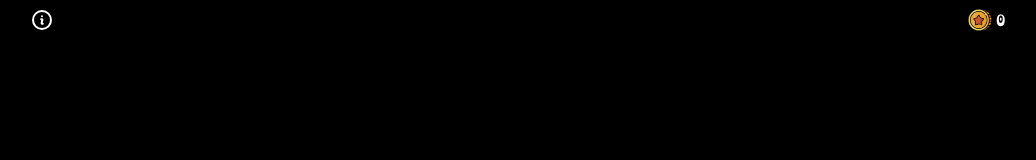
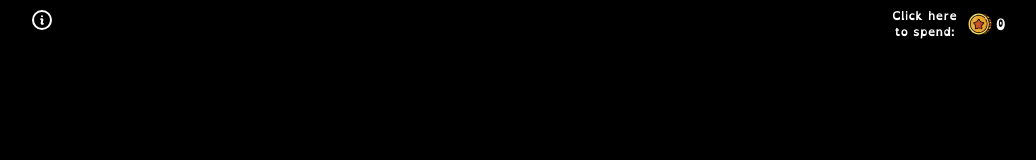
Before and after one commit to Timer00/witch-sweep, a React (Vite) app: page / in a window 1280 px wide. Shown: the top 160 px of the page, without its empty margins (122-1158 px from the left). Built offline with nearby package versions, Linux system fonts and the light colour scheme.

Commit message:
Update Readme & clarify coins are clickable

```diff
--- a/src/App.tsx
+++ b/src/App.tsx
@@ -181,7 +181,7 @@ const App = () => {
       {/* eslint-disable-next-line @typescript-eslint/ban-ts-comment */}
       {/*// @ts-ignore*/}
       <PageToShow {...currentConfiguration.props} />
-      <Coins amount={coins} onClick={() => setShowCoinSpend(true)} />
+      <Coins pageIndex={page} amount={coins} onClick={() => setShowCoinSpend(true)} />
       <InfoButton onClick={() => setShowInfo(true)} />
       {showInfo && <Info onClose={()=> setShowInfo(false)} />}
       {showCoinSpend && <SpendCoins onClose={()=> setShowCoinSpend(false)} />}
--- a/src/components/Coins.tsx
+++ b/src/components/Coins.tsx
@@ -3,12 +3,18 @@ import { coin } from "@/assets";
 interface CoinsProps {
   amount: number;
   onClick: () => void;
+  pageIndex: number;
 }
 
-const Coins = ({ amount, onClick }: CoinsProps) => {
+const Coins = ({ pageIndex, amount, onClick }: CoinsProps) => {
   return (
     <div onClick={onClick} className="absolute right-32 top-[-16px] m-4">
       <div className="flex items-center space-x-1 p-2">
+        { pageIndex === 0 &&
+          <span className="w-[78px] text-xs font-semibold text-white">
+            {"Click here to spend: "}
+          </span>
+        }
         <img width={24} height={24} src={coin} alt="Coin icon" />
         <span className="text-md font-semibold text-white">{amount}</span>
       </div>
```
Also changed, not shown: 1 other file (tests, documents, lock files or other folders).
